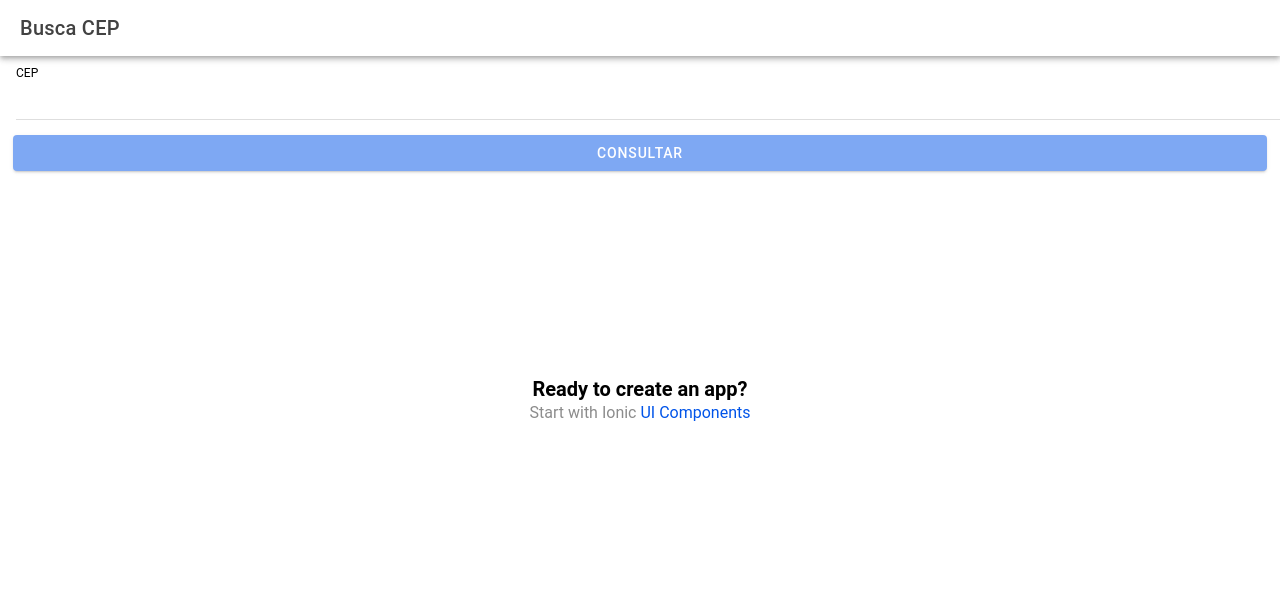
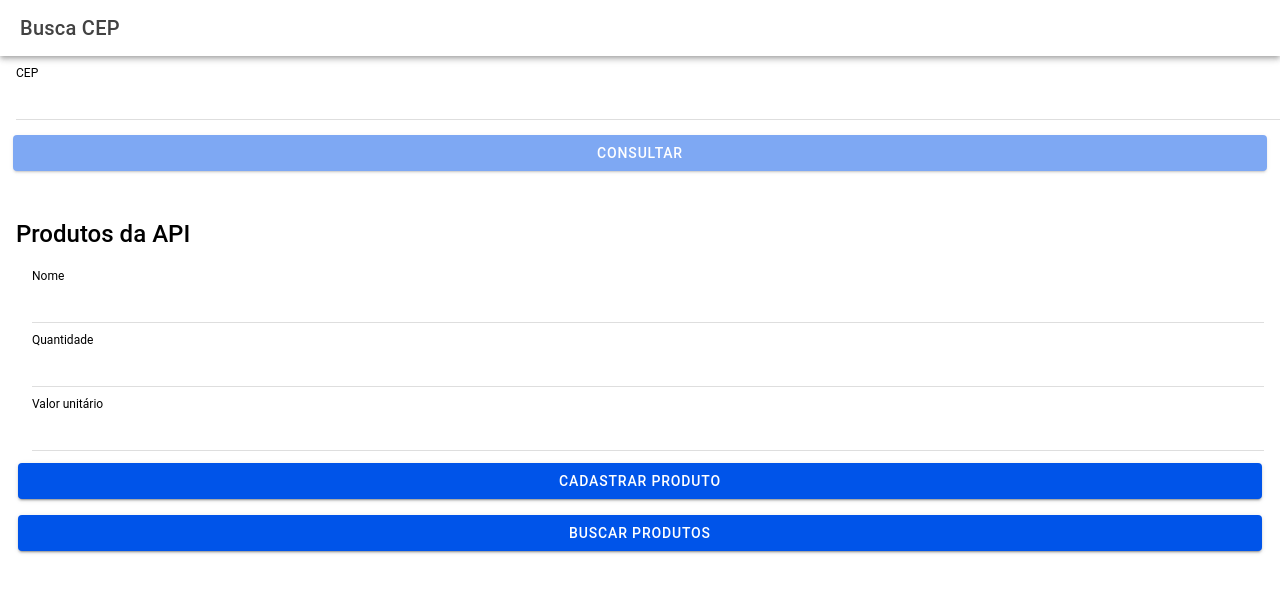
Before and after one commit to ccanutinho01/ProjetoIonic-, a React (Vite) app: page /home in a window 1280 px wide. Shown: the top 592 px of the page. Built offline with nearby package versions, Linux system fonts and the light colour scheme.

Commit message:
atualização do codigo

```diff
--- a/src/pages/Home.tsx
+++ b/src/pages/Home.tsx
@@ -10,6 +10,8 @@ import {
   IonButton,
   IonSpinner,
   IonText,
+  IonList,
+  IonNote,
 } from '@ionic/react';
 import ExploreContainer from '../components/ExploreContainer';
 import { useState } from 'react';
@@ -20,6 +22,28 @@ const Home: React.FC = () => {
   const [estado, setEstado] = useState('');
   const [loading, setLoading] = useState(false);
   const [error, setError] = useState<string | null>(null);
+  const [produtos, setProdutos] = useState<Array<{ nome: string; quantidade: number; valorUnitario: number }>>([]);
+  const [loadingProdutos, setLoadingProdutos] = useState(false);
+  const [errorProdutos, setErrorProdutos] = useState<string | null>(null);
+  const [nomeProduto, setNomeProduto] = useState('');
+  const [quantidadeProduto, setQuantidadeProduto] = useState('');
+  const [valorProduto, setValorProduto] = useState('');
+  const [cadastrando, setCadastrando] = useState(false);
+
+  const requestProdutos = async (method: 'GET' | 'POST' = 'GET', body?: unknown) => {
+    const response = await fetch('/api/produtos', {
+      method,
+      headers: body ? { 'Content-Type': 'application/json' } : undefined,
+      body: body ? JSON.stringify(body) : undefined,
+    });
+
+    if (!response.ok) {
+      const texto = await response.text();
+      throw new Error(texto || `Erro na requisição: ${response.status}`);
+    }
+
+    return response;
+  };
 
   const handleConsultarCEP = async () => {
     if (!cepInput) {
@@ -53,6 +77,46 @@ const Home: React.FC = () => {
       setError(String(erro));
     } finally {
       setLoading(false);
+    }
+  };
+
+  const handleBuscarProdutos = async () => {
+    setLoadingProdutos(true);
+    setErrorProdutos(null);
+
+    try {
+      const resposta = await requestProdutos('GET');
+      const data = await resposta.json();
+      setProdutos(data);
+    } catch (erro) {
+      console.error('Erro ao buscar produtos', erro);
+      setErrorProdutos(String(erro));
+    } finally {
+      setLoadingProdutos(false);
+    }
+  };
+
+  const handleCadastrarProduto = async (event: React.FormEvent) => {
+    event.preventDefault();
+    setCadastrando(true);
+    setErrorProdutos(null);
+
+    try {
+      const resposta = await requestProdutos('POST', {
+        nome: nomeProduto,
+        quantidade: Number(quantidadeProduto),
+        valorUnitario: Number(valorProduto),
+      });
+
+      setNomeProduto('');
+      setQuantidadeProduto('');
+      setValorProduto('');
+      await handleBuscarProdutos();
+    } catch (erro) {
+      console.error('Erro ao cadastrar produto', erro);
+      setErrorProdutos(String(erro));
+    } finally {
+      setCadastrando(false);
     }
   };
 
@@ -103,6 +167,73 @@ const Home: React.FC = () => {
           </div>
         )}
 
+        <div style={{ padding: '16px' }}>
+          <h2>Produtos da API</h2>
+
+          <form onSubmit={handleCadastrarProduto}>
+            <IonItem>
+              <IonLabel position="stacked">Nome</IonLabel>
+              <IonInput
+                value={nomeProduto}
+                onIonInput={(e) => setNomeProduto(e.detail.value ?? '')}
+                required
+              />
+            </IonItem>
+
+            <IonItem>
+              <IonLabel position="stacked">Quantidade</IonLabel>
+              <IonInput
+                type="number"
+                value={quantidadeProduto}
+                onIonInput={(e) => setQuantidadeProduto(e.detail.value ?? '')}
+                required
+              />
+            </IonItem>
+
+            <IonItem>
+              <IonLabel position="stacked">Valor unitário</IonLabel>
+              <IonInput
+                type="number"
+                value={valorProduto}
+                onIonInput={(e) => setValorProduto(e.detail.value ?? '')}
+                required
+              />
+            </IonItem>
+
+            <div style={{ marginTop: '12px' }}>
+              <IonButton type="submit" expand="block" disabled={cadastrando}>
+                {cadastrando ? <IonSpinner name="dots" /> : 'Cadastrar produto'}
+              </IonButton>
+            </div>
+          </form>
+
+          <div style={{ marginTop: '16px' }}>
+            <IonButton expand="block" onClick={handleBuscarProdutos} disabled={loadingProdutos}>
+              {loadingProdutos ? <IonSpinner name="dots" /> : 'Buscar produtos'}
+            </IonButton>
+          </div>
+
+          {errorProdutos && (
+            <IonText color="danger">
+              <p>Erro: {errorProdutos}</p>
+            </IonText>
+          )}
+
+          {produtos.length > 0 && (
+            <IonList>
+              {produtos.map((produto, index) => (
+                <IonItem key={`${produto.nome}-${index}`}>
+                  <IonLabel>
+                    <h3>{produto.nome}</h3>
+                    <p>Quantidade: {produto.quantidade}</p>
+                  </IonLabel>
+                  <IonNote slot="end">R$ {produto.valorUnitario.toFixed(2)}</IonNote>
+                </IonItem>
+              ))}
+            </IonList>
+          )}
+        </div>
+
         <ExploreContainer />
       </IonContent>
     </IonPage>
--- a/vite.config.ts
+++ b/vite.config.ts
@@ -10,6 +10,14 @@ export default defineConfig({
     react(),
     legacy()
   ],
+  server: {
+    proxy: {
+      '/api': {
+        target: 'http://localhost:3000',
+        changeOrigin: true,
+      },
+    },
+  },
   test: {
     globals: true,
     environment: 'jsdom',
```
Also changed, not shown: 1 other file (tests, documents, lock files or other folders).
